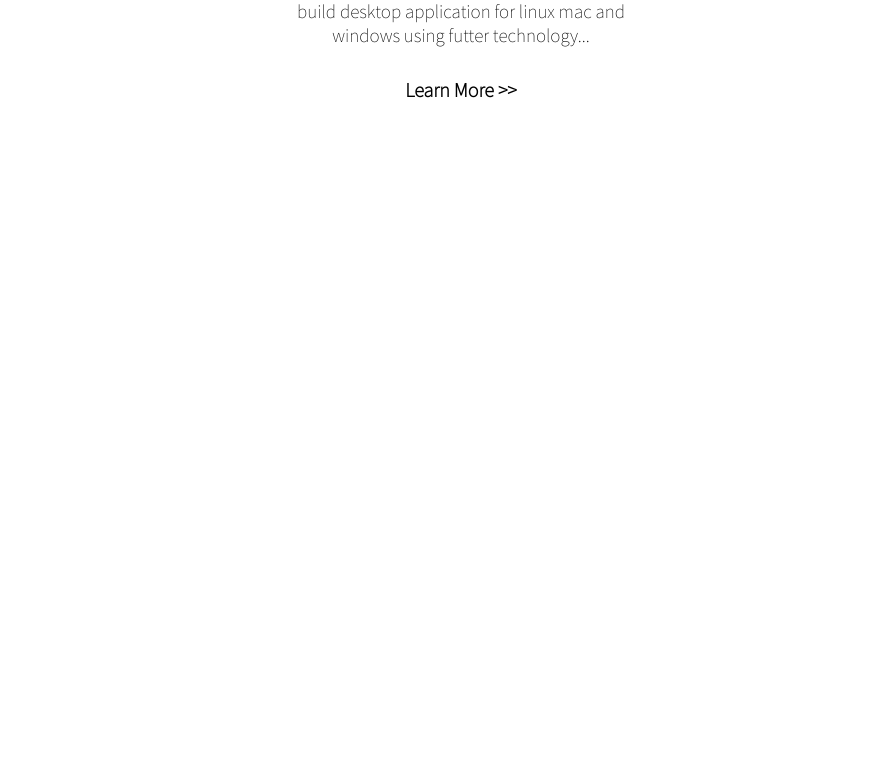
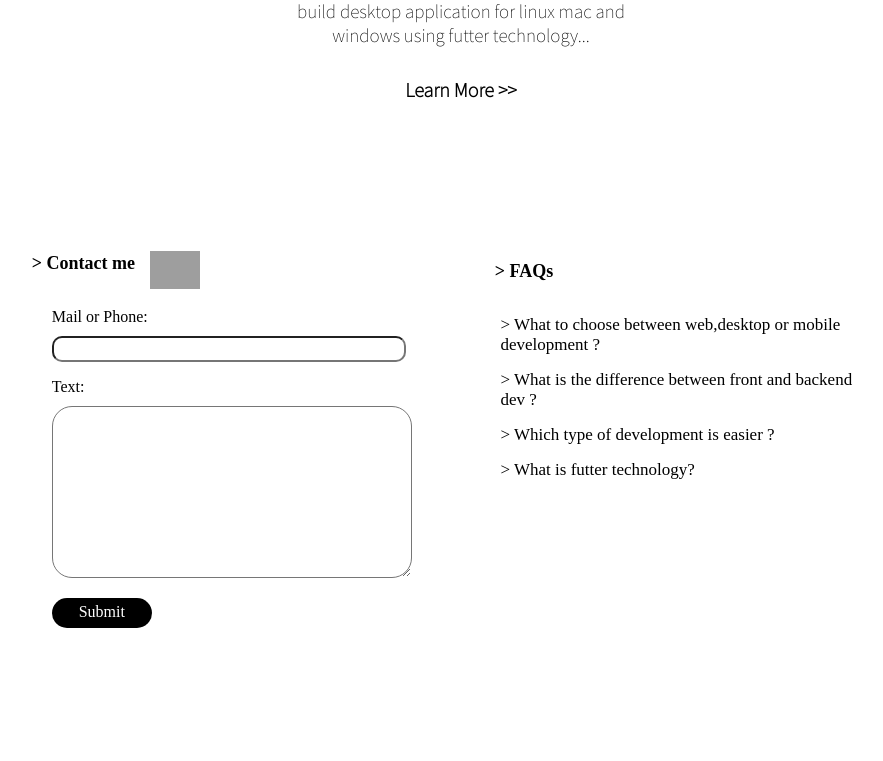
Before and after one commit to abbasnasser/TechTitans, a PHP site: page / in a window 1280 px wide. Shown: the part 1412-2173 px from the top of the page, without its empty margins (179-1062 px from the left). Before the commit the page ends 1510 px from the top, so only its background shows below. Run offline with PHP 8.4, Linux system fonts and the light colour scheme; grey boxes are pictures that could not be loaded.

Commit message:
Add files via upload

```diff
--- a/index.html
+++ b/index.html
@@ -4,11 +4,14 @@
     <meta charset="UTF-8" />
     <meta http-equiv="X-UA-Compatible" content="IE=edge" />
     <meta name="viewport" content="width=device-width, initial-scale=1.0" />
-    <title>Document</title>
+    <title>Tech Titans</title>
     <link rel="stylesheet" href="style.css" />
     <link rel="stylesheet" href="./fonts.css" />
+    <link rel="prefetch" href="./assets/mobile.png" />
+    <link rel="prefetch" href="./assets/web.png" />
+    <link rel="prefetch" href="./assets/desktop.png" />
   </head>
-  <body>
+  <body id="b">
     <div style="display: none" class="menues" id="menus">
       <a href="#soft_dev" style="text-decoration: none">
         <p class="menu_items">Get Started</p></a
@@ -19,10 +22,10 @@
       <a href="#cont5" style="text-decoration: none">
         <p class="menu_items">Courses</p></a
       >
-      <a href="#cont6" style="text-decoration: none">
+      <a href="#contactus" style="text-decoration: none">
         <p class="menu_items">Contact us</p></a
       >
-      <a href="#cont7" style="text-decoration: none">
+      <a href="#faqs" style="text-decoration: none">
         <p class="menu_items">FAQs</p></a
       >
     </div>
@@ -121,9 +124,6 @@
           </div>
         </div>
       </div>
-      <!-- --------------------- What is software development----------------------- -->
-
-      <!-- --------------------------------------------- -->
 
       <!-- ----------------------------------------------- -->
       <div id="cont5" class="cont5">
@@ -165,7 +165,125 @@
 
       <!-- --------------------------------------------- -->
 
-      <!-- </div> -->
+      <div class="second_row">
+        <!-- -----------contact me------------- -->
+        <div id="contactus" class="box1">
+          <div id="soft_dev" class="cont2">
+            <p class="SDLC">
+              > Contact me
+              <a href="https://wa.me/71589944">
+                <img
+                  width="50px"
+                  src="./assets/wp.png"
+                  style="position: relative; top: 20px; left: 10px"
+                  alt=""
+              /></a>
+            </p>
+          </div>
+
+          <div id="cont3" class="cont3">
+            <div
+              style="
+                width: 400px;
+                height: 300px;
+                background-color: transparent;
+                padding-left: 6%;
+              ">
+              <p>
+                Mail or Phone:
+                <input
+                  type="email"
+                  style="
+                    width: 90%;
+                    height: 20px;
+                    border-radius: 10px;
+                    padding-left: 10px;
+                    margin-top: 10px;
+                  "
+                  type="text" />
+              </p>
+              <p>
+                Text:
+                <textarea
+                  type="text"
+                  style="
+                    margin-top: 10px;
+                    height: 150px;
+                    width: 90%;
+                    border-radius: 20px;
+                    padding: 10px;
+                  "></textarea>
+              </p>
+
+              <p
+                style="
+                  width: 100px;
+                  background-color: black;
+                  color: white;
+                  height: 25px;
+                  text-align: center;
+                  border-radius: 20px;
+                  padding-top: 5px;
+                ">
+                Submit
+              </p>
+            </div>
+          </div>
+        </div>
+        <!-- --------------------Faqs------------------ -->
+        <div id="faqs" class="box2" style="background-color: transparent">
+          <div id="cont2" class="cont2">
+            <p class="faqs">> FAQs</p>
+          </div>
+
+          <div id="cont3" class="mail_form">
+            <div class="faqs_content" id="choose_course_Q">
+              > What to choose between web,desktop or mobile development ?
+            </div>
+            <div id="faq_dilaog_choose_course_Q" class="faq_dialog_box">
+              # Go for web dev if you want some thing that is easy and fast to
+              learn and will fits all devices with lite performance and easy
+              usage
+              <br />
+              <br />
+              > Go for mobile if you have more time to learn and if you want to
+              build a specific app that run just on mobile phone
+              <br />
+              <br />
+              # Go for desktop if you want to learn about building computer
+              applications like managment systems ...
+            </div>
+            <div id="back_front_Q" class="faqs_content">
+              > What is the difference between front and backend dev ?
+            </div>
+            <div id="faq_dilaog_back_end_front" class="faq_dialog_box">
+              # A front end developer is the guy that works on desiging and
+              building the user interface of an app.For example a login screen
+              username and password fields .. <br />
+              <br />
+              $ while a backend dev is responsible for building Api and working
+              with databases like SQl
+            </div>
+
+            <div id="type_of_dev_Q" class="faqs_content">
+              > Which type of development is easier ?
+            </div>
+            <div id="faq_dilaog_type_of_dev_Q" class="faq_dialog_box">
+              # Web dev is the simplest type of dev that you can learn quickly
+              but you should always practice to learn more and gain experience
+            </div>
+
+            <div id="flutter_Q" class="faqs_content">
+              > What is futter technology?
+            </div>
+            <div id="faq_dilaog_flutter_Q" class="faq_dialog_box">
+              # Flutter technology is a cross platform tool created by google to
+              help devs build desktop and mobile application faster so you can
+              use the same code for ios ,android and desktop
+            </div>
+          </div>
+        </div>
+      </div>
     </div>
 
     <script src="./index.js"></script>
--- a/index.js
+++ b/index.js
@@ -72,3 +72,87 @@ w_nav.addEventListener("click", function () {
     " build websites and web application responsive for all devices with html css js...";
   couse_learnmore.href = "./web.html";
 });
+
+var choose_course_Q = document.getElementById("choose_course_Q");
+var choose_course_Q_dialog = document.getElementById(
+  "faq_dilaog_choose_course_Q"
+);
+// -----------------------------------------------
+var back_front_Q = document.getElementById("back_front_Q");
+var back_front_Q_dialog = document.getElementById("faq_dilaog_back_end_front");
+// ---------------------------------------------------------
+var type_of_dev_Q = document.getElementById("type_of_dev_Q");
+var type_of_dev_Q_dialog = document.getElementById("faq_dilaog_type_of_dev_Q");
+// ---------------------------------------------------------
+var flutter_Q = document.getElementById("flutter_Q");
+var faq_dilaog_flutter_Q = document.getElementById("faq_dilaog_flutter_Q");
+
+//if mobile detecetd
+if (/Android|iPhone/i.test(navigator.userAgent)) {
+  choose_course_Q.addEventListener("click", function () {
+    choose_course_Q_dialog.style.display = "block";
+
+    back_front_Q_dialog.style.display = "none";
+    type_of_dev_Q_dialog.style.display = "none";
+    faq_dilaog_flutter_Q.style.display = "none";
+  });
+
+  // ---------------------------------------------------------
+
+  back_front_Q.addEventListener("click", function () {
+    back_front_Q_dialog.style.display = "block";
+    choose_course_Q_dialog.style.display = "none";
+    type_of_dev_Q_dialog.style.display = "none";
+    faq_dilaog_flutter_Q.style.display = "none";
+  });
+
+  // ---------------------------------------------------------
+
+  type_of_dev_Q.addEventListener("click", function () {
+    type_of_dev_Q_dialog.style.display = "block";
+    choose_course_Q_dialog.style.display = "none";
+    back_front_Q_dialog.style.display = "none";
+    faq_dilaog_flutter_Q.style.display = "none";
+  });
+
+  // ---------------------------------------------------------
+
+  flutter_Q.addEventListener("click", function () {
+    faq_dilaog_flutter_Q.style.display = "block";
+    choose_course_Q_dialog.style.display = "none";
+    back_front_Q_dialog.style.display = "none";
+    type_of_dev_Q_dialog.style.display = "none";
+  });
+
+  //if desktop browser detected
+} else {
+  choose_course_Q.addEventListener("mouseenter", function () {
+    choose_course_Q_dialog.style.display = "block";
+  });
+
+  // ---------------------------------------------------------
+
+  back_front_Q.addEventListener("mouseenter", function () {
+    back_front_Q_dialog.style.display = "block";
+  });
+
+  // ---------------------------------------------------------
+
+  type_of_dev_Q.addEventListener("mouseenter", function () {
+    type_of_dev_Q_dialog.style.display = "block";
+  });
+
+  // ---------------------------------------------------------
+
+  flutter_Q.addEventListener("mouseenter", function () {
+    faq_dilaog_flutter_Q.style.display = "block";
+  });
+  // >>>>>>>>>>>>>>>>>>>>>>>>>>>>>>>>>>>>>>>>>>>>>>>>>>>>>>>>>>
+  var body = document.getElementById("b");
+  body.addEventListener("mouseover", function () {
+    choose_course_Q_dialog.style.display = "none";
+    back_front_Q_dialog.style.display = "none";
+    type_of_dev_Q_dialog.style.display = "none";
+    faq_dilaog_flutter_Q.style.display = "none";
+  });
+}
--- a/style.css
+++ b/style.css
@@ -1,5 +1,9 @@
 html {
   scroll-behavior: smooth;
+}
+
+body {
+  margin-bottom: 100px;
 }
 
 .nav_bar {
@@ -316,6 +320,66 @@ html {
   margin-bottom: 50px;
 }
 
+.mail_form {
+  width: 100%;
+  background-color: transparent;
+  display: flex;
+  flex-wrap: wrap;
+  justify-content: center;
+}
+
+.faqs {
+  margin-top: 50px;
+  width: 100%;
+  max-width: 400px;
+  border-radius: 20px;
+  color: black;
+  background-color: transparent;
+  padding-top: 20px;
+  padding-bottom: 0px;
+  padding-left: 1%;
+  padding-right: 1%;
+  font-family: "Times New Roman", Times, serif;
+  font-size: 18px;
+}
+
+.faqs_content {
+  user-select: none;
+  padding-top: 0px;
+  background-color: transparent;
+  max-width: 380px;
+  width: 95%;
+  margin-top: 15px;
+  font-family: "Times New Roman", Times, serif;
+  font-size: 17px;
+  color: black;
+}
+
+.faq_dialog_box {
+  width: 100%;
+  height: 0px;
+  background-color: transparent;
+  max-width: 320px;
+  height: auto;
+  display: none;
+  border-radius: 20px;
+  margin-top: 10px;
+  font-family: "Source Sans Pro", sans-serif;
+  font-size: 17px;
+  border-width: 1px;
+  padding: 10px;
+  animation: show_dilaog 1s;
+}
+@keyframes show_dilaog {
+  0% {
+    opacity: 0;
+  }
+
+  100% {
+    opacity: 1;
+  }
+}
+
 @media only screen and (max-width: 700px) {
   .menues {
     width: 90%;
```
